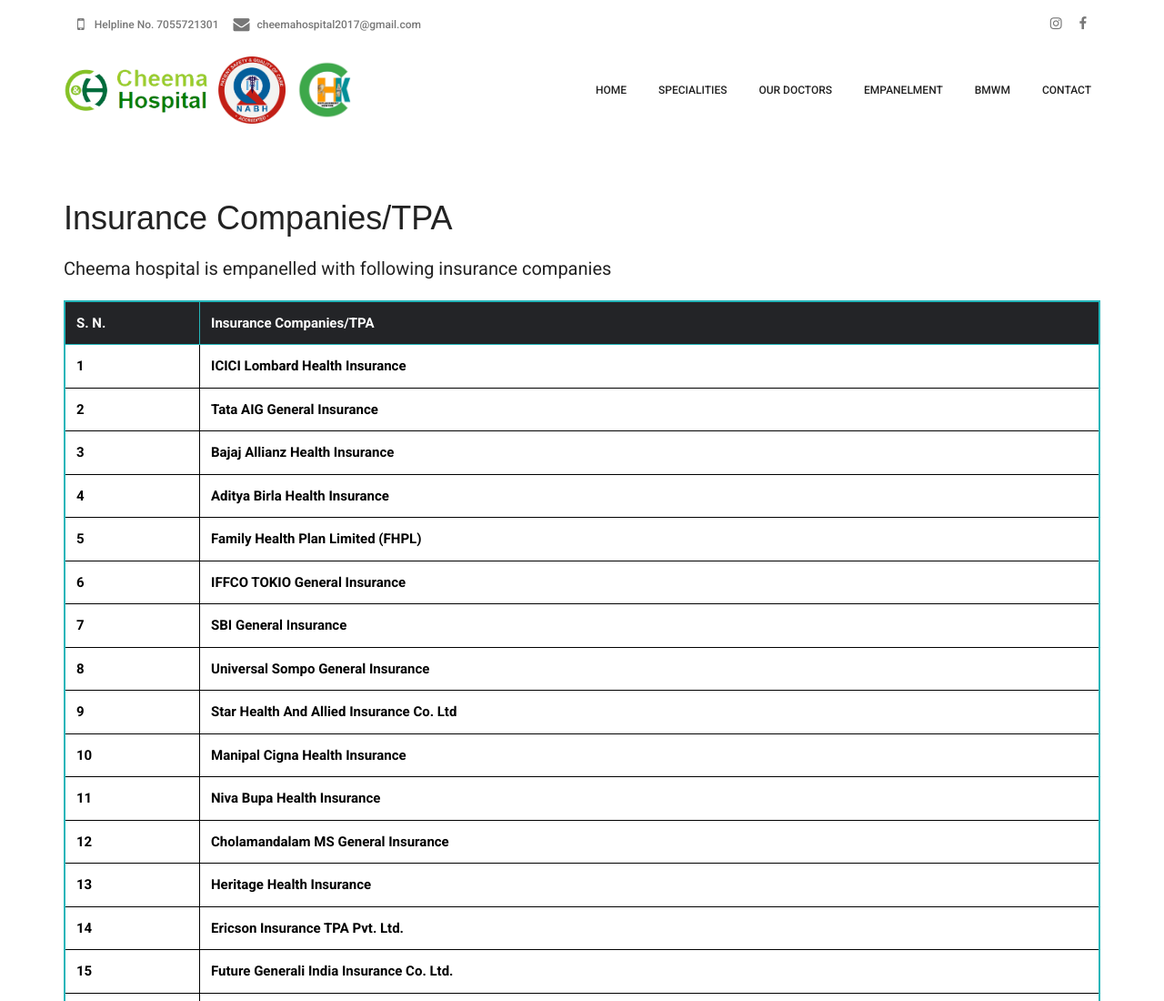
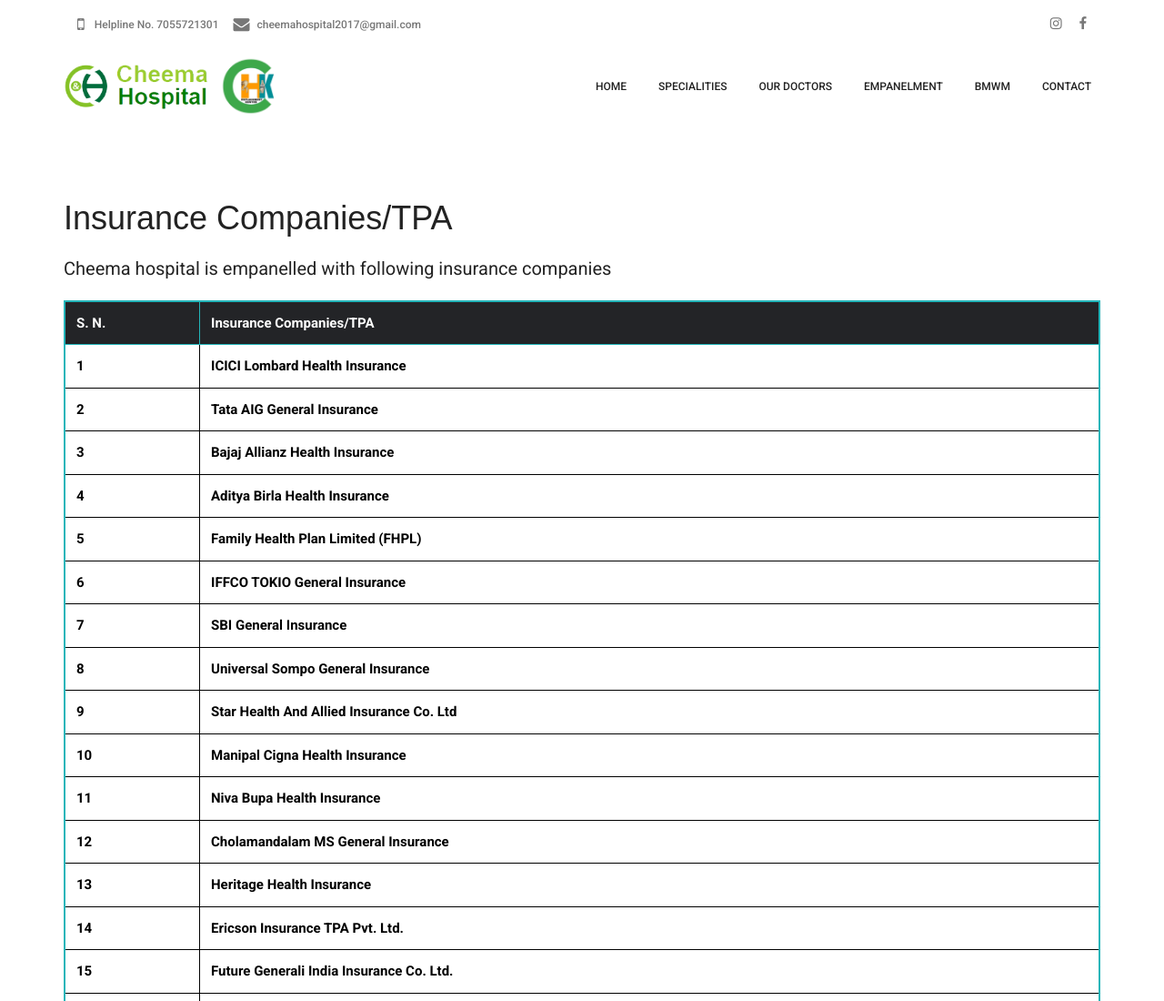
Before and after one commit to navjotcheema97/cheemahospital, a plain HTML site: page tpa.html in a window 1280 px wide. Shown: the top 1100 px of the page at 91% size. Drawn offline with Linux system fonts and the light colour scheme.

Commit message:
Update tpa.html

```diff
--- a/tpa.html
+++ b/tpa.html
@@ -77,7 +77,7 @@
                     title="Cheema Hospital"
             /></a>
         </div>
-        <div style="margin-left: 10px"><img style="width: 74px" src="assets/images/nabh-6.png"></div>
+<!--         <div style="margin-left: 10px"><img style="width: 74px" src="assets/images/nabh-6.png"></div> -->
         <div style="margin-left: 10px"><img style="width: 74px" src="assets/images/knee-logo.jpeg"></div>
         <nav id="nav-menu-container" class="ml-auto">
             <ul class="nav-menu">
```
